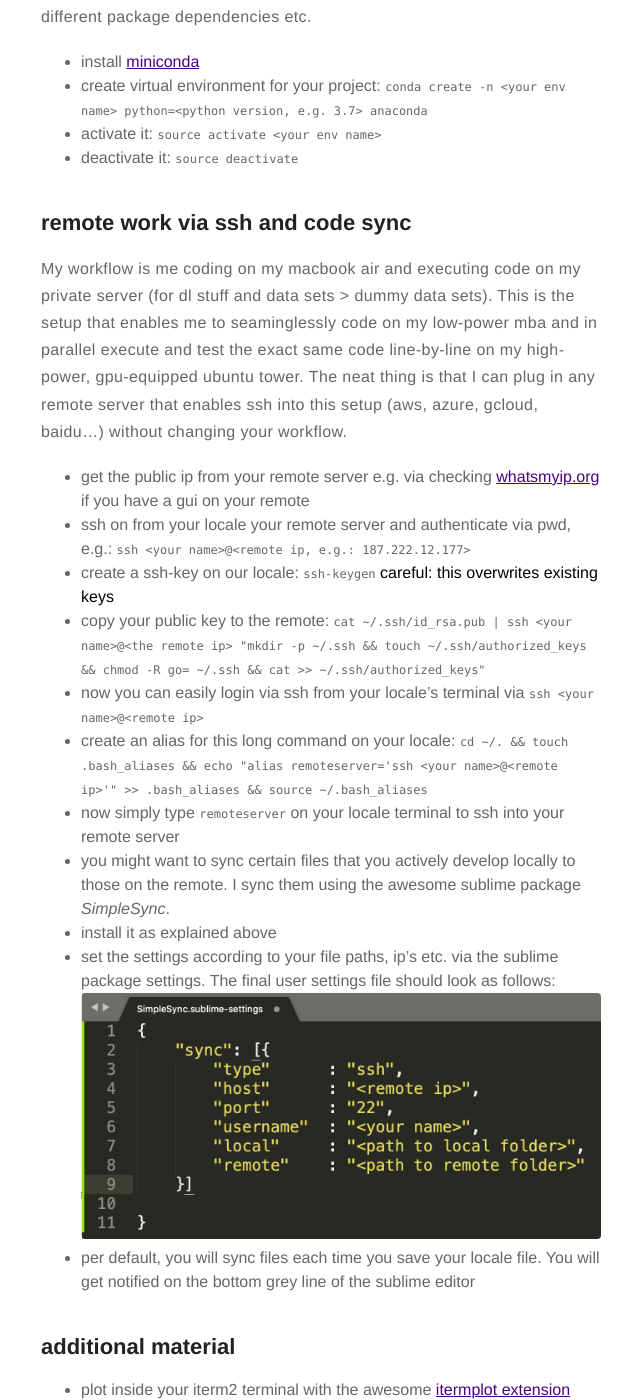
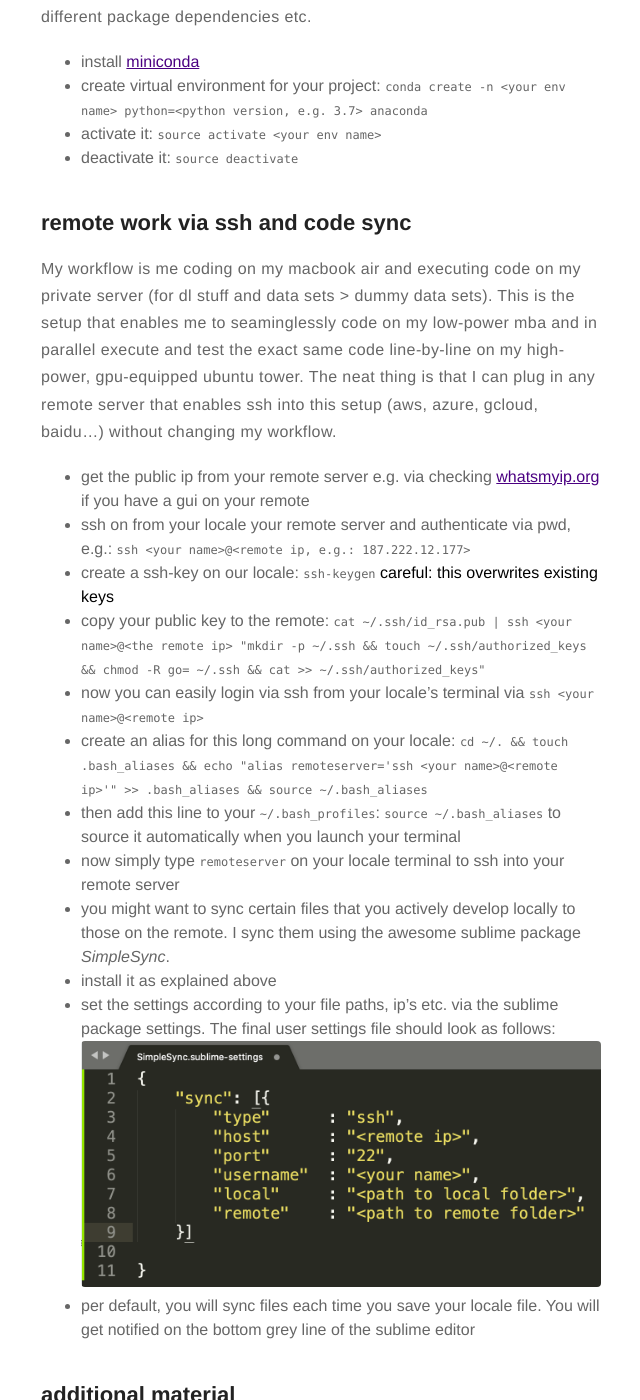
Before and after one commit to Goschjann/goschjann.github.io, a Jekyll site: the page built from _posts/2019-05-04-setup.md, in a window 1280 px wide and 1400 px high, scrolled down 2167 px. Shown: the whole window, without its empty margins (319-959 px from the left). Built offline with Jekyll 4.4.1, drawn with Linux system fonts in a browser that asks for light colours; emoji names are drawn with the system emoji font; some of the changed text lies outside the part shown.

Commit message:
bash_profiles for setup

```diff
--- a/_posts/2019-05-04-setup.md
+++ b/_posts/2019-05-04-setup.md
@@ -51,7 +51,7 @@ I use virtual environments for each project to reduce the hustle with different
 
 ## remote work via ssh and code sync
 
-My workflow is me coding on my macbook air and executing code on my private server (for dl stuff and data sets > dummy data sets). This is the setup that enables me to seaminglessly code on my low-power mba and in parallel execute and test the exact same code line-by-line on my high-power, gpu-equipped ubuntu tower. The neat thing is that I can plug in any remote server that enables ssh into this setup (aws, azure, gcloud, baidu...) without changing your workflow.
+My workflow is me coding on my macbook air and executing code on my private server (for dl stuff and data sets > dummy data sets). This is the setup that enables me to seaminglessly code on my low-power mba and in parallel execute and test the exact same code line-by-line on my high-power, gpu-equipped ubuntu tower. The neat thing is that I can plug in any remote server that enables ssh into this setup (aws, azure, gcloud, baidu...) without changing my workflow.
 
 * get the public ip from your remote server e.g. via checking [whatsmyip.org](https://www.whatsmyip.org/) if you have a gui on your remote
 * ssh on from your locale your remote server and authenticate via pwd, e.g.: `ssh <your name>@<remote ip, e.g.: 187.222.12.177>`
@@ -59,6 +59,7 @@ My workflow is me coding on my macbook air and executing code on my private serv
 * copy your public key to the remote: `cat ~/.ssh/id_rsa.pub | ssh <your name>@<the remote ip> "mkdir -p ~/.ssh && touch ~/.ssh/authorized_keys && chmod -R go= ~/.ssh && cat >> ~/.ssh/authorized_keys"`
 * now you can easily login via ssh from your locale's terminal via `ssh <your name>@<remote ip>`
 * create an alias for this long command on your locale: `cd ~/. && touch .bash_aliases && echo "alias remoteserver='ssh <your name>@<remote ip>'" >> .bash_aliases && source ~/.bash_aliases`
+* then add this line to your `~/.bash_profiles`: `source ~/.bash_aliases` to source it automatically when you launch your terminal
 * now simply type `remoteserver` on your locale terminal to ssh into your remote server
 * you might want to sync certain files that you actively develop locally to those on the remote. I sync them using the awesome sublime package *SimpleSync*.
 * install it as explained above
```
Also changed, not shown: other parts of _posts/2019-05-04-setup.md (+1 -1 lines).
